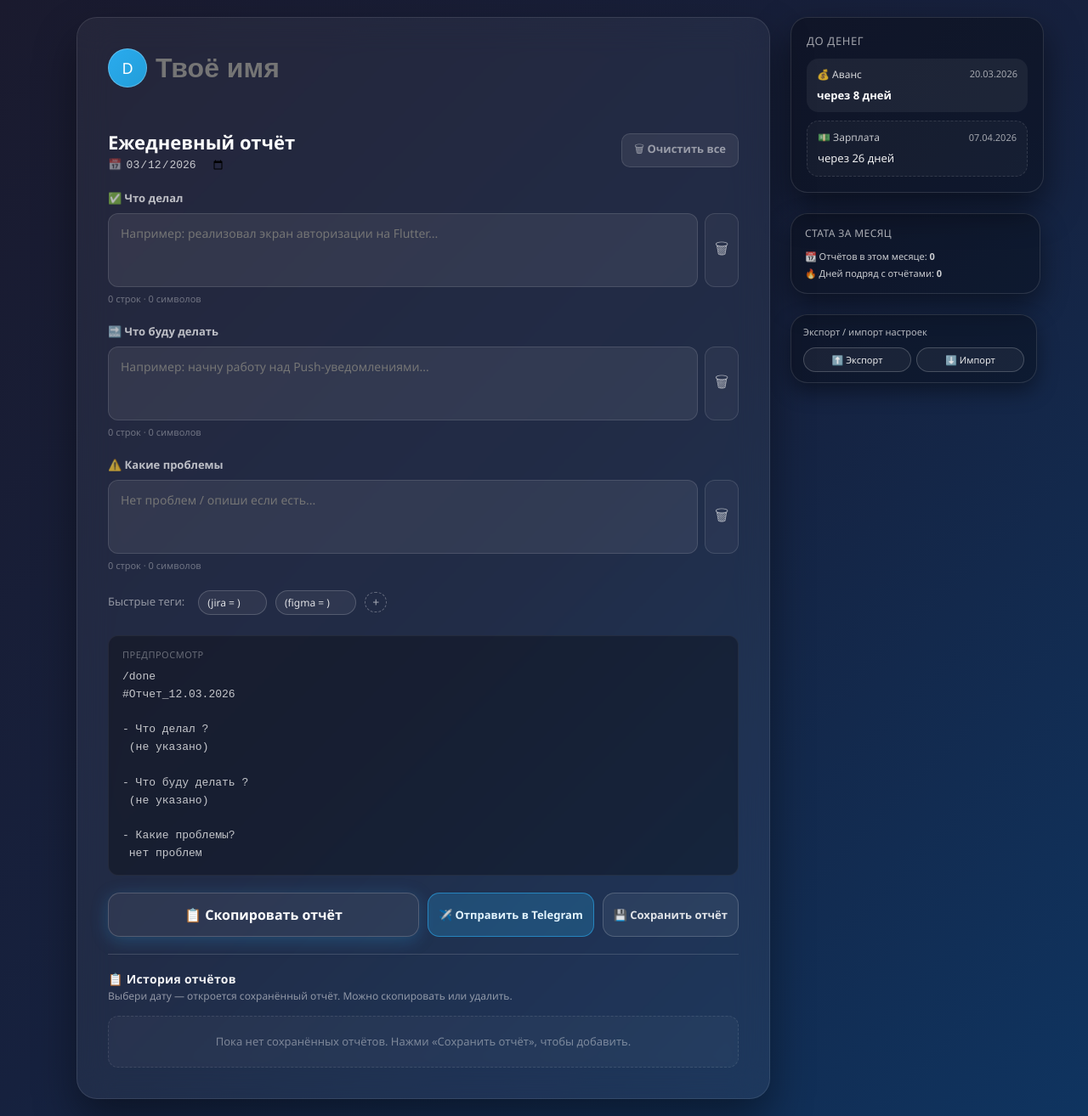
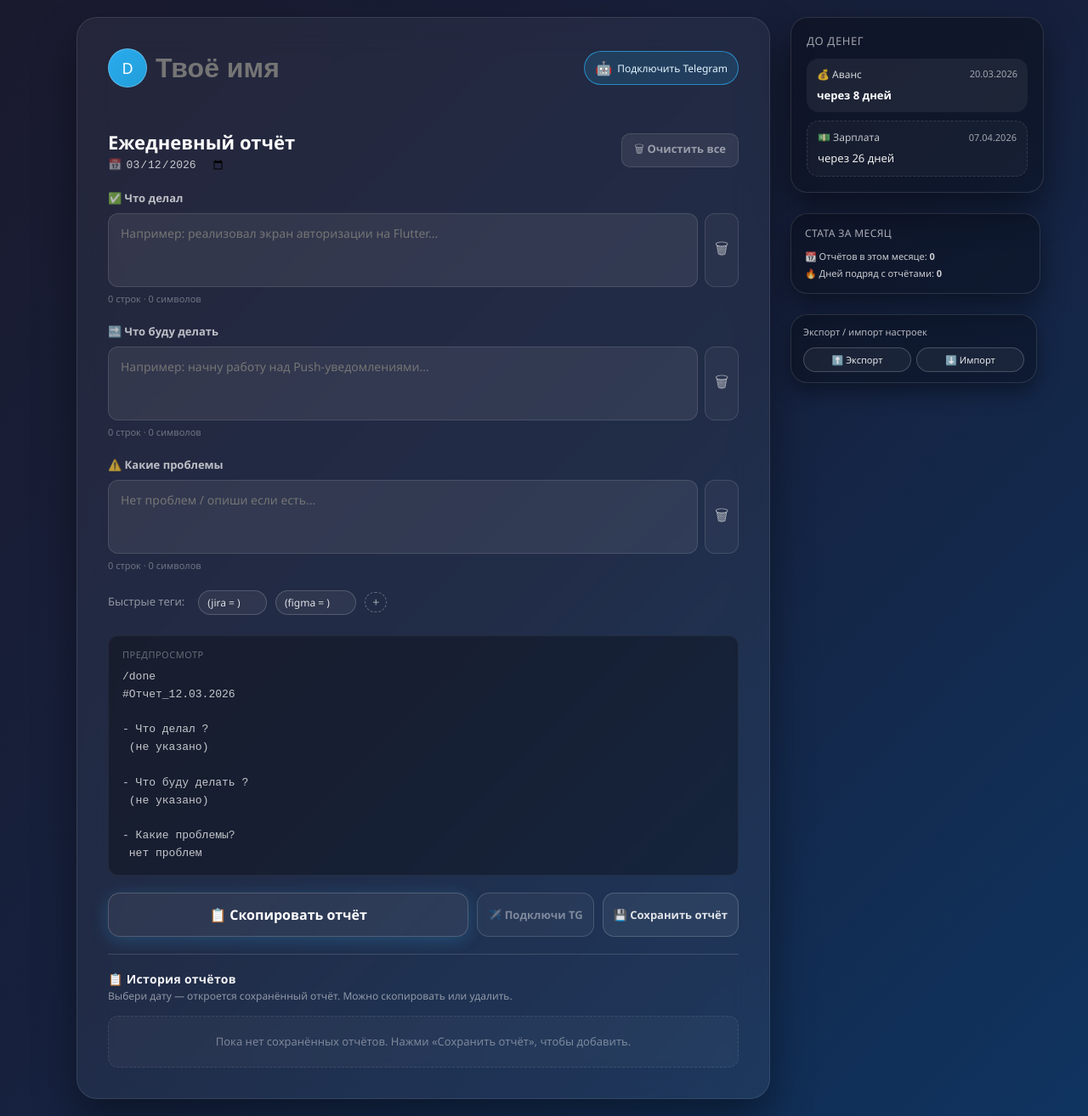
Before and after one commit to AktanK13/DailyReport, a React (Vite) app: page / in a window 1280 px wide. Shown: the whole page at 85% size. Built offline with nearby package versions, Linux system fonts and the light colour scheme.

Commit message:
add tg link

```diff
--- a/src/ReportApp.jsx
+++ b/src/ReportApp.jsx
@@ -179,12 +179,14 @@ export default function ReportApp() {
   const [selectedHistory, setSelectedHistory] = useState(null);
   const [historyCopied, setHistoryCopied] = useState(false);
   const [showDeleteHistoryModal, setShowDeleteHistoryModal] = useState(false);
+  const [isTelegramLinked, setIsTelegramLinked] = useState(false);
   const textareasRef = useRef({});
   const avatarFileInputRef = useRef(null);
   const settingsFileInputRef = useRef(null);
   const [showAddTagModal, setShowAddTagModal] = useState(false);
   const [addTagInputValue, setAddTagInputValue] = useState("");
   const addTagInputRef = useRef(null);
+  const USER_ID = "local-user"; // пока один пользователь, фиксированный id
 
   useEffect(() => {
     loadSaved().then((data) => {
@@ -215,6 +217,13 @@ export default function ReportApp() {
         }
       } catch {
         setHistory([]);
+      }
+
+      try {
+        const linked = localStorage.getItem("telegram_linked");
+        setIsTelegramLinked(linked === "1");
+      } catch {
+        setIsTelegramLinked(false);
       }
 
       setLoaded(true);
@@ -299,10 +308,13 @@ export default function ReportApp() {
     setSending(true);
     setSendStatus(null);
     try {
+      const text = generateReport();
+
+      // 1) Отправка через Netlify-функцию в рабочий чат (как раньше)
       const resp = await fetch("/.netlify/functions/send-report", {
         method: "POST",
         headers: { "Content-Type": "application/json" },
-        body: JSON.stringify({ text: generateReport() }),
+        body: JSON.stringify({ text }),
       });
 
       if (!resp.ok) {
@@ -312,6 +324,22 @@ export default function ReportApp() {
       const data = await resp.json().catch(() => ({}));
       if (data && data.error && !data.ok) {
         throw new Error("Telegram API error");
+      }
+
+      // 2) Отправка отчёта в твой бот на Render для сохранения в БД
+      try {
+        await fetch("https://mega-daily-report-bot.onrender.com/api/report", {
+          method: "POST",
+          headers: { "Content-Type": "application/json" },
+          body: JSON.stringify({
+            userId: USER_ID,
+            text,
+            date: reportDate,
+          }),
+        });
+      } catch (e) {
+        // не ломаем основной флоу, просто логируем
+        console.error("Error sending report to bot API", e);
       }
 
       setSendStatus("ok");
@@ -581,13 +609,21 @@ export default function ReportApp() {
               marginBottom: "20px",
             }}
           >
-            {/* Row 1: профиль */}
+            {/* Row 1: профиль + кнопка подключения TG справа */}
+            <div
+              style={{
+                display: "flex",
+                alignItems: "center",
+                justifyContent: "space-between",
+                gap: "12px",
+                marginBottom: "32px",
+              }}
+            >
               <div
                 style={{
                   display: "flex",
                   alignItems: "center",
                   gap: "10px",
-                marginBottom: "32px",
                 }}
               >
                 <button
@@ -666,6 +702,60 @@ export default function ReportApp() {
                     style={{ display: "none" }}
                   />
                 </div>
+              </div>
+
+              <button
+                type="button"
+                onClick={() => {
+                  fetch(
+                    "https://mega-daily-report-bot.onrender.com/api/link-tg",
+                    {
+                      method: "POST",
+                      headers: { "Content-Type": "application/json" },
+                      body: JSON.stringify({ userId: USER_ID }),
+                    },
+                  )
+                    .then((r) => r.json())
+                    .then((data) => {
+                      if (data && data.botLink) {
+                        try {
+                          localStorage.setItem("telegram_linked", "1");
+                          setIsTelegramLinked(true);
+                        } catch {
+                          setIsTelegramLinked(true);
+                        }
+                        window.location.href = data.botLink;
+                      }
+                    })
+                    .catch((e) => {
+                      console.error("Error linking Telegram", e);
+                    });
+                }}
+                style={{
+                  borderRadius: "999px",
+                  border: isTelegramLinked
+                    ? "1px solid rgba(80,200,120,0.8)"
+                    : "1px solid rgba(42,171,238,0.7)",
+                  background: isTelegramLinked
+                    ? "rgba(80,200,120,0.18)"
+                    : "rgba(42,171,238,0.16)",
+                  color: isTelegramLinked
+                    ? "rgba(220,255,230,0.95)"
+                    : "#e3f5ff",
+                  fontSize: "12px",
+                  padding: "8px 12px",
+                  cursor: "pointer",
+                  display: "flex",
+                  alignItems: "center",
+                  gap: "6px",
+                  whiteSpace: "nowrap",
+                }}
+              >
+                <span style={{ fontSize: "16px" }}>🤖</span>
+                <span>
+                  {isTelegramLinked ? "TG подключён" : "Подключить Telegram"}
+                </span>
+              </button>
             </div>
 
             {/* Row 2: Ежедневный отчёт + кнопка очистки */}
@@ -1041,19 +1131,24 @@ export default function ReportApp() {
             {/* Справа две маленькие кнопки */}
             <button
               type="button"
-              onClick={handleSendToTelegram}
-              disabled={sending}
+              onClick={isTelegramLinked ? handleSendToTelegram : undefined}
+              disabled={sending || !isTelegramLinked}
               style={{
                 padding: "10px 12px",
                 borderRadius: "14px",
-                border: "1px solid rgba(42,171,238,0.6)",
+                border: isTelegramLinked
+                  ? "1px solid rgba(42,171,238,0.6)"
+                  : "1px solid rgba(255,255,255,0.15)",
                 background: sending
                   ? "rgba(42,171,238,0.18)"
-                  : "rgba(42,171,238,0.24)",
-                color: "#e3f5ff",
+                  : isTelegramLinked
+                    ? "rgba(42,171,238,0.24)"
+                    : "rgba(255,255,255,0.04)",
+                color: isTelegramLinked ? "#e3f5ff" : "rgba(255,255,255,0.4)",
                 fontWeight: "600",
                 fontSize: "13px",
-                cursor: sending ? "default" : "pointer",
+                cursor:
+                  sending || !isTelegramLinked ? "default" : "pointer",
                 whiteSpace: "nowrap",
                 display: "flex",
                 alignItems: "center",
@@ -1061,7 +1156,11 @@ export default function ReportApp() {
                 minWidth: "130px",
               }}
             >
-              {sending ? "⏳" : "✈️ Отправить в Telegram"}
+              {sending
+                ? "⏳"
+                : isTelegramLinked
+                  ? "✈️ Отправить в Telegram"
+                  : "✈️ Подключи TG"}
             </button>
             <button
               type="button"
```
Lines whose indentation alone changed are shown as unchanged.
